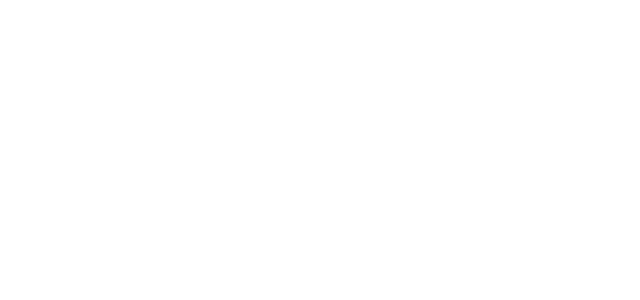
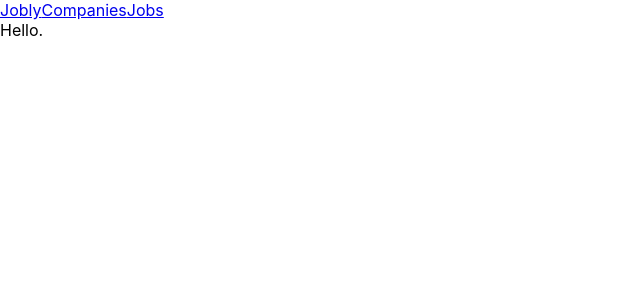
Before and after one commit to devdanchou/jobly-react, a React (Create React App) app: page / in a window 1280 px wide. Shown: the top 300 px of the page, without its empty margins (0-640 px from the left). Built offline with nearby package versions, Linux system fonts and the light colour scheme.

Commit message:
WIP: worked on navbar and routelist

```diff
--- a/package.json
+++ b/package.json
@@ -9,6 +9,7 @@
     "axios": "^1.5.0",
     "react": "^18.2.0",
     "react-dom": "^18.2.0",
+    "react-router-dom": "^6.15.0",
     "react-scripts": "5.0.1",
     "web-vitals": "^2.1.4"
   },
--- a/src/App.js
+++ b/src/App.js
@@ -1,9 +1,16 @@
+import RouteList from "./Routelist";
+import { BrowserRouter } from "react-router-dom";
+import NavBar from "./NavBar";
 
+const links = ['Companies', 'Jobs'];
 
 function App() {
   return (
     <div className="App">
-
+      <BrowserRouter>
+        <NavBar links={links} />
+        <RouteList />
+      </BrowserRouter>
     </div>
   );
 }
--- /dev/null
+++ b/src/CompanyDetail.js
@@ -0,0 +1,11 @@
+import React from 'react';
+
+function CompanyDetails() {
+  return (
+    <div className="CompanyDetails">
+      Ni Hao.
+    </div>
+  );
+}
+
+export default CompanyDetails;
--- /dev/null
+++ b/src/CompanyList.js
@@ -0,0 +1,11 @@
+import React from 'react';
+
+function CompanyList() {
+  return (
+    <div className="CompanyList">
+      Hola.
+    </div>
+  );
+}
+
+export default CompanyList;
--- /dev/null
+++ b/src/Home.js
@@ -0,0 +1,11 @@
+import React from 'react';
+
+function Home() {
+  return (
+    <div className="Home">
+      Hello.
+    </div>
+  );
+}
+
+export default Home;
--- /dev/null
+++ b/src/JobList.js
@@ -0,0 +1,11 @@
+import React from 'react';
+
+function JobList() {
+  return (
+    <div className="JobList">
+      Bye.
+    </div>
+  );
+}
+
+export default JobList;
--- /dev/null
+++ b/src/NavBar.js
@@ -0,0 +1,24 @@
+import { NavLink } from "react-router-dom";
+import "./NavBar.css";
+
+function NavBar({ links }) {
+  const navLinks = links.map(link => (
+    <NavLink
+      key={link}
+      to={`/${link}`}
+    >
+      {link}
+    </NavLink>
+  ));
+
+  return (
+    <nav className="NavBar">
+      <NavLink to="/" end>
+        Jobly
+      </NavLink>
+      {navLinks}
+    </nav>
+  );
+}
+
+export default NavBar;
--- /dev/null
+++ b/src/Routelist.js
@@ -0,0 +1,43 @@
+import {
+  Routes,
+  Route,
+  Navigate
+} from 'react-router-dom';
+
+import Home from './Home';
+import CompanyList from './CompanyList';
+import CompanyDetail from './CompanyDetail';
+import JobList from './JobList';
+
+function RouteList({ }) {
+  return (
+    <Routes>
+      <Route
+        path="/"
+        element={<Home />}
+      />
+
+      <Route
+        path="/companies"
+        element={<CompanyList />}
+      />
+
+      <Route
+        path="/companies/:handle"
+        element={<CompanyDetail />}
+      />
+
+      <Route
+        path="/jobs"
+        element={<JobList />}
+      />
+
+      <Route
+        path="/*"
+        element={<Navigate to="/" />}
+      />
+    </Routes>
+  );
+}
+
+export default RouteList;
```
Also changed, not shown: src/api.js (+53 -1 lines), src/NavBar.css (added), 1 other file (tests, documents, lock files or other folders).
